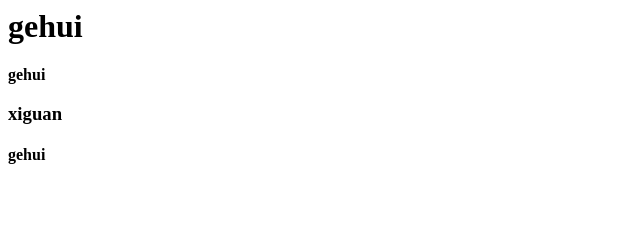
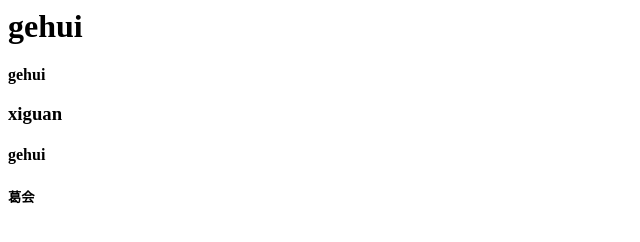
Before and after one commit to GEHUI-GEHUI/project_01, a plain HTML site: page index.html in a window 1280 px wide. Shown: the full height of the page, 0-640 px from the left. Drawn offline with Linux system fonts and the light colour scheme.

Commit message:
已修改

```diff
--- a/index.html
+++ b/index.html
@@ -10,5 +10,6 @@
     <strong>gehui</strong>
     <h3>xiguan</h3>
     <h4>gehui</h4>
+    <h5>葛会</h5>
 </body>
 </html>
```
